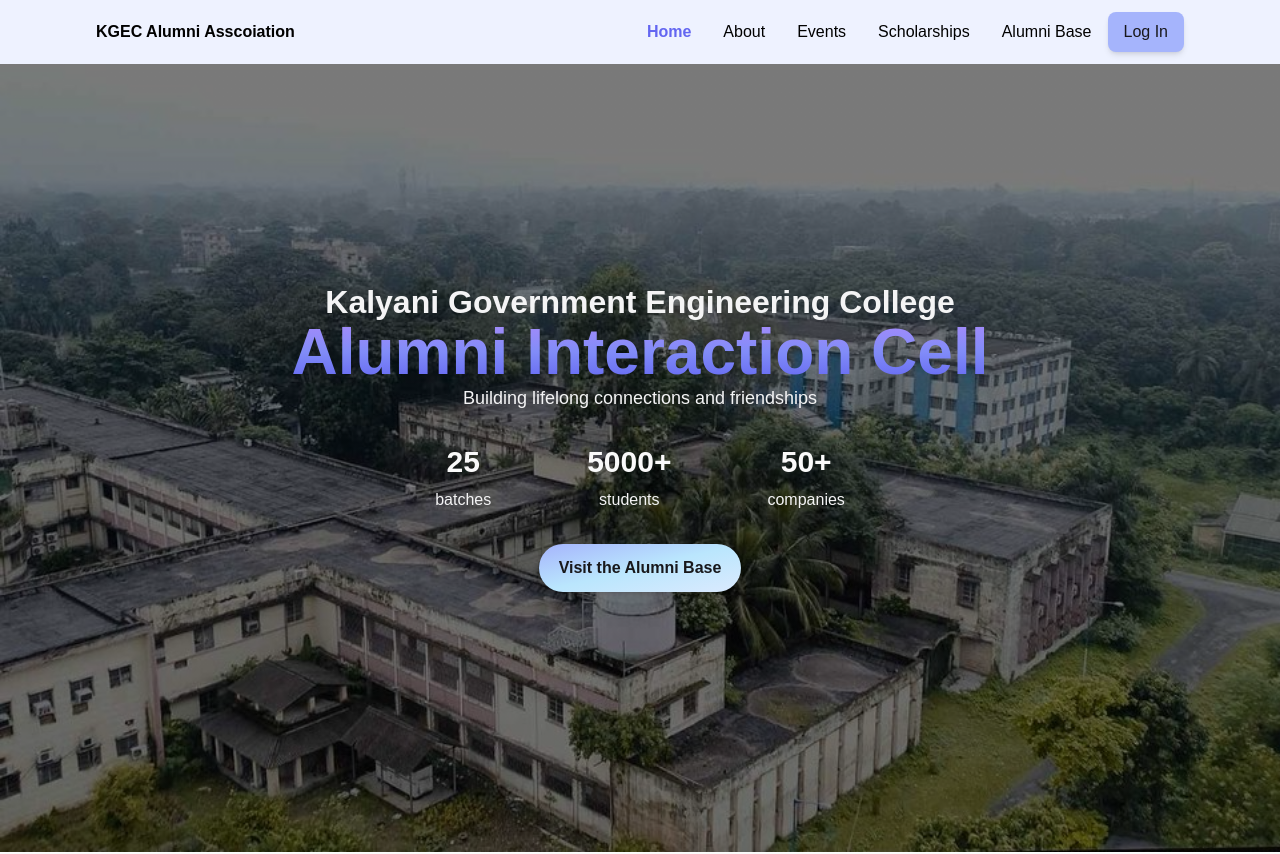
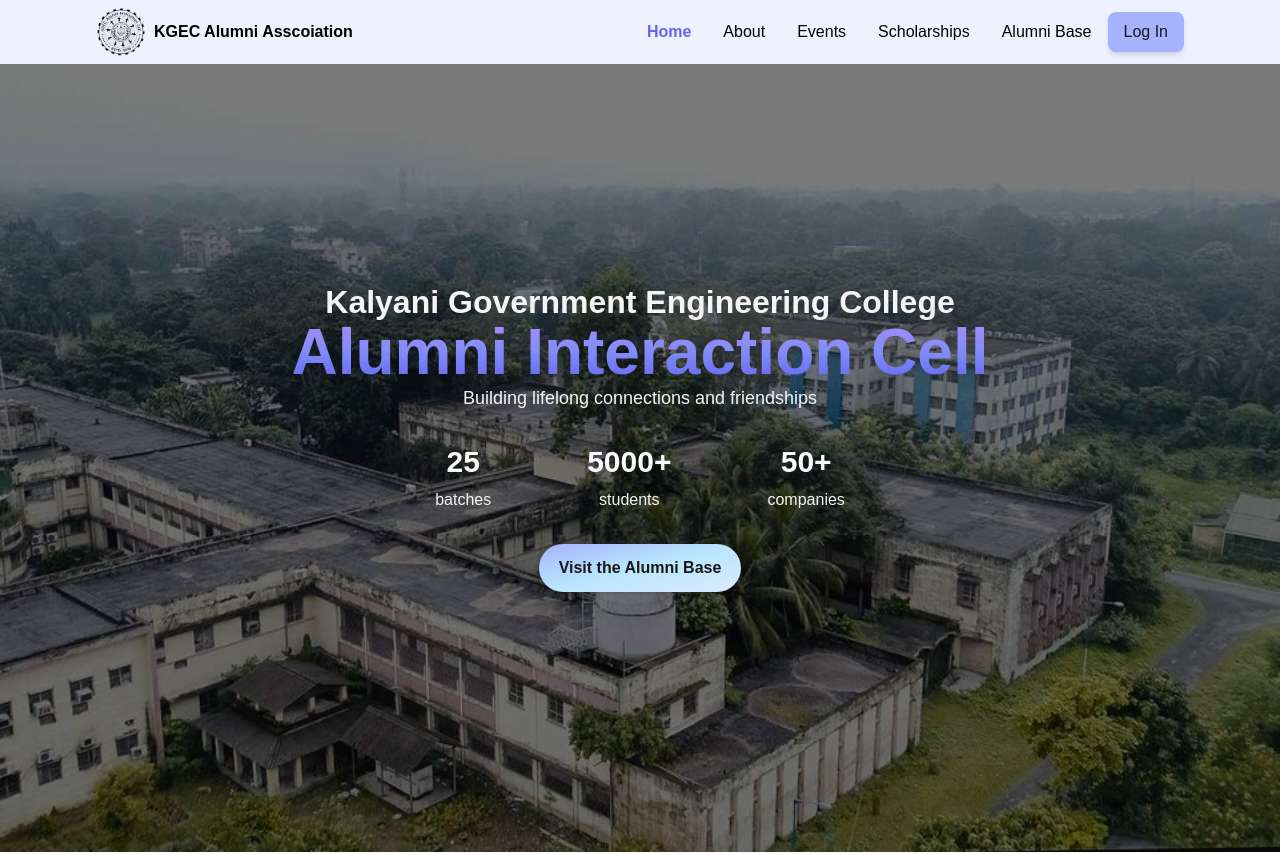
Before and after one commit to kgec-alumni-interaction-cell/website, a Next.js app: page / in a window 1280 px wide. Shown: the top 854 px of the page. Built offline with nearby package versions, Linux system fonts and the light colour scheme; a web font is replaced by a local one.

Commit message:
chore: added logo to navbar

```diff
--- a/src/components/navbar/index.tsx
+++ b/src/components/navbar/index.tsx
@@ -3,6 +3,7 @@
 import MobileMenu from "./mobile";
 import { useState, useEffect } from "react";
 import type { UserType } from "@/types/types";
+import Image from "next/image";
 
 export const navItems = [
   {
@@ -106,7 +107,8 @@
 
   return (
     <nav className="h-[3.5rem] px-8 lg:px-24 py-8 bg-indigo-50 flex justify-between items-center sticky top-0 z-10 ">
-      <div className="flex items-center">
+      <div className="flex items-center gap-2">
+          <Image src="/alumni-removebg-preview.png" alt="alumni interaction cell logo" width={50} height={50} />
         <h2 className="font-bold">KGEC Alumni Asscoiation</h2>
       </div>
       <div className="items-center hidden lg:flex ">
--- a/src/pages/alumnibase/index.tsx
+++ b/src/pages/alumnibase/index.tsx
@@ -61,6 +61,15 @@
         <AlumniBaseInfo />
       </Layout>
     );
+  else if (signedInUser?.id && !signedInUser?.verified)
+    return (
+      <Layout>
+        <div className="mt-10 text-center text-xl leading-9 tracking-tight">
+          Seems like you haven&apos;t been verified yet. Kindly have patience.
+          Once verified, you&apos;ll be able to view the Alumnibase.
+        </div>
+      </Layout>
+    );
   else
     return (
       <Layout>
```
Also changed, not shown: public/alumni-removebg-preview.png (added), public/alumni.png (added).
